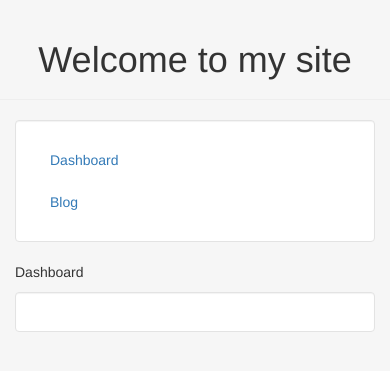
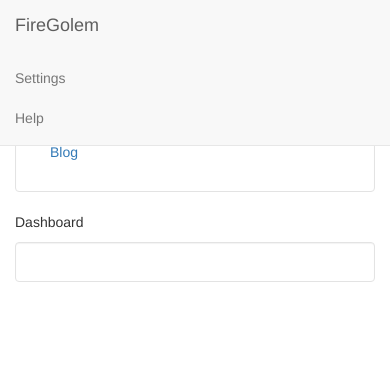
Before and after one commit to dmtkomkov/FireGolem, a Django app: page / in a window 390 px wide. Shown: the top 371 px of the page. Run offline with Django 3.2, Linux system fonts and the light colour scheme; some libraries are stand-ins or nearby versions.

Commit message:
Added toolbar with mock elements

```diff
--- /dev/null
+++ b/personal/static/personal/css/fire-golem.css
@@ -0,0 +1,13 @@
+body {
+  padding-top: 70px;
+}
+
+@media only screen and (max-width: 300px) {
+     .collapse {
+        display: none;
+     }
+
+     .navbar-header {
+        display: block;
+     }
+}
--- a/personal/templates/personal/header.html
+++ b/personal/templates/personal/header.html
@@ -6,17 +6,25 @@
   <meta charset="utf-8" />
   {% load staticfiles %}
   <link rel="stylesheet" href="{% static 'personal/css/bootstrap.min.css' %}" type="text/css"/>
+  <link rel="stylesheet" href="{% static 'personal/css/fire-golem.css' %}" type="text/css"/>
   <script src="{% static 'personal/js/jquery-3.1.1.js' %}" type="text/javascript"></script>
   <script src="{% static 'personal/js/bootstrap.min.js' %}" type="text/javascript"></script>
 </head>
 
-<body class="body" style="background-color:#f6f6f6">
+<body>
+    <nav class="navbar navbar-default navbar-fixed-top">
+      <div class="container-fluid">
+        <div class="navbar-header">
+          <a class="navbar-brand" href="#">FireGolem</a>
+        </div>
+          <ul class="nav navbar-nav navbar-right">
+            <li><a href="#">Settings</a></li>
+            <li><a href="#">Help</a></li>
+          </ul>
+      </div>
+    </nav>
+
     <div class="container-fluid">
-        <div class="row">
-            <div class="col-md-12 h3 page-header text-center">
-                <h1>Welcome to my site</h1>
-            </div>
-        </div>
         <div class="row">
             <div class="col-md-2">
                 <div class="well bs-sidebar" id="sidebar1" style="background-color:#fff">
```
